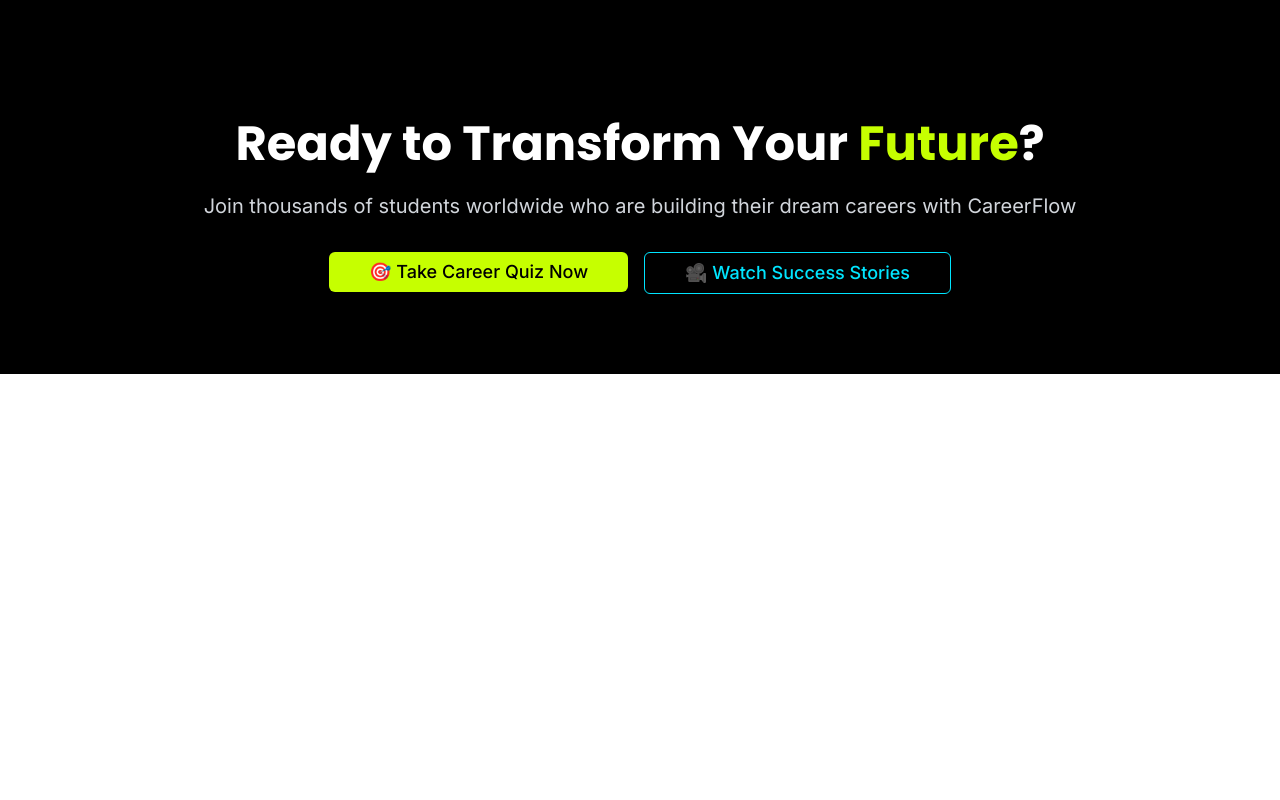
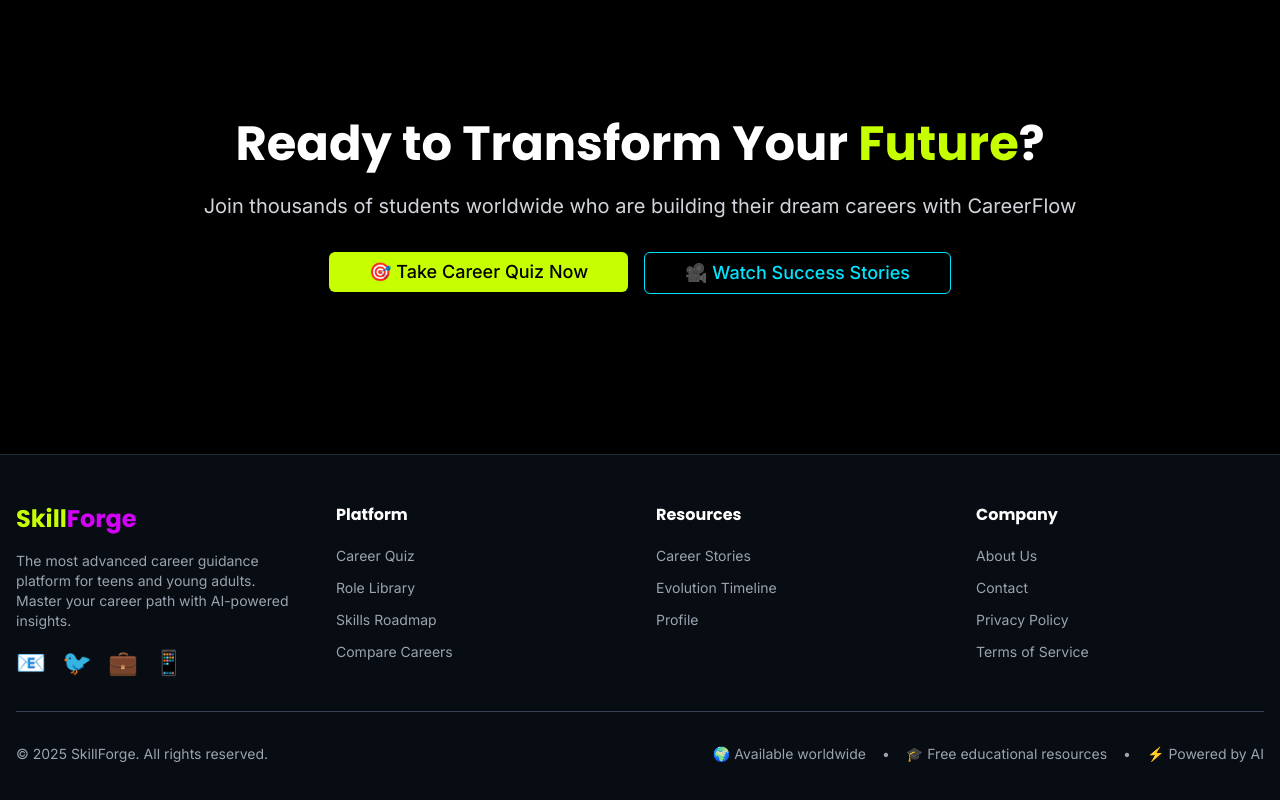
Before and after one commit to ChillandBuild/Skillforge, a React (Vite) app: page / in a window 1280 px wide. Shown: the part 2443-3243 px from the top of the page. Before the commit the page ends 2817 px from the top, so only its background shows below. Built offline with nearby package versions, Linux system fonts and the light colour scheme.

Commit message:
Add missing footer
Add a footer component to the application.

```diff
--- a/src/App.tsx
+++ b/src/App.tsx
@@ -7,6 +7,7 @@ import { QueryClient, QueryClientProvider } from "@tanstack/react-query";
 import { BrowserRouter, Routes, Route } from "react-router-dom";
 import { GameProvider } from "@/contexts/GameContext";
 import Navigation from "@/components/Navigation";
+import Footer from "@/components/Footer";
 import Index from "./pages/Index";
 import CareerQuiz from "./pages/CareerQuiz";
 import RoleLibrary from "./pages/RoleLibrary";
@@ -27,8 +28,9 @@ const App: React.FC = () => {
           <Toaster />
           <Sonner />
           <BrowserRouter>
-            <div className="min-h-screen bg-black">
+            <div className="min-h-screen bg-black flex flex-col">
               <Navigation />
+              <main className="flex-1">
                 <Routes>
                   <Route path="/" element={<Index />} />
                   <Route path="/quiz" element={<CareerQuiz />} />
@@ -40,6 +42,8 @@ const App: React.FC = () => {
                   <Route path="/timeline" element={<CareerEvolutionTimeline />} />
                   <Route path="*" element={<NotFound />} />
                 </Routes>
+              </main>
+              <Footer />
             </div>
           </BrowserRouter>
         </GameProvider>
--- /dev/null
+++ b/src/components/Footer.tsx
@@ -0,0 +1,125 @@
+
+import { Link } from 'react-router-dom';
+import { Separator } from '@/components/ui/separator';
+
+const Footer = () => {
+  const currentYear = new Date().getFullYear();
+
+  const footerLinks = {
+    platform: [
+      { label: 'Career Quiz', path: '/quiz' },
+      { label: 'Role Library', path: '/roles' },
+      { label: 'Skills Roadmap', path: '/roadmap' },
+      { label: 'Compare Careers', path: '/compare' }
+    ],
+    resources: [
+      { label: 'Career Stories', path: '/stories' },
+      { label: 'Evolution Timeline', path: '/timeline' },
+      { label: 'Profile', path: '/profile' }
+    ],
+    company: [
+      { label: 'About Us', path: '#' },
+      { label: 'Contact', path: '#' },
+      { label: 'Privacy Policy', path: '#' },
+      { label: 'Terms of Service', path: '#' }
+    ]
+  };
+
+  return (
+    <footer className="bg-gray-900/50 border-t border-gray-800 mt-20">
+      <div className="max-w-7xl mx-auto px-4 py-12">
+        {/* Main Footer Content */}
+        <div className="grid md:grid-cols-4 gap-8 mb-8">
+          {/* Brand Section */}
+          <div className="space-y-4">
+            <Link to="/" className="flex items-center space-x-2">
+              <div className="text-2xl font-poppins font-bold">
+                <span className="text-neon-lime">Skill</span>
+                <span className="text-neon-purple">Forge</span>
+              </div>
+            </Link>
+            <p className="text-gray-400 text-sm">
+              The most advanced career guidance platform for teens and young adults.
+              Master your career path with AI-powered insights.
+            </p>
+            <div className="flex space-x-4">
+              <span className="text-2xl cursor-pointer hover:text-neon-lime transition-colors">📧</span>
+              <span className="text-2xl cursor-pointer hover:text-neon-lime transition-colors">🐦</span>
+              <span className="text-2xl cursor-pointer hover:text-neon-lime transition-colors">💼</span>
+              <span className="text-2xl cursor-pointer hover:text-neon-lime transition-colors">📱</span>
+            </div>
+          </div>
+
+          {/* Platform Links */}
+          <div>
+            <h3 className="text-white font-poppins font-bold mb-4">Platform</h3>
+            <ul className="space-y-2">
+              {footerLinks.platform.map((link) => (
+                <li key={link.path}>
+                  <Link
+                    to={link.path}
+                    className="text-gray-400 hover:text-neon-lime transition-colors text-sm"
+                  >
+                    {link.label}
+                  </Link>
+                </li>
+              ))}
+            </ul>
+          </div>
+
+          {/* Resources Links */}
+          <div>
+            <h3 className="text-white font-poppins font-bold mb-4">Resources</h3>
+            <ul className="space-y-2">
+              {footerLinks.resources.map((link) => (
+                <li key={link.path}>
+                  <Link
+                    to={link.path}
+                    className="text-gray-400 hover:text-neon-lime transition-colors text-sm"
+                  >
+                    {link.label}
+                  </Link>
+                </li>
+              ))}
+            </ul>
+          </div>
+
+          {/* Company Links */}
+          <div>
+            <h3 className="text-white font-poppins font-bold mb-4">Company</h3>
+            <ul className="space-y-2">
+              {footerLinks.company.map((link) => (
+                <li key={link.path}>
+                  <a
+                    href={link.path}
+                    className="text-gray-400 hover:text-neon-lime transition-colors text-sm"
+                  >
+                    {link.label}
+                  </a>
+                </li>
+              ))}
+            </ul>
+          </div>
+        </div>
+
+        <Separator className="bg-gray-700" />
+
+        {/* Bottom Footer */}
+        <div className="flex flex-col md:flex-row justify-between items-center pt-8 space-y-4 md:space-y-0">
+          <p className="text-gray-400 text-sm">
+            © {currentYear} SkillForge. All rights reserved.
+          </p>
+          <div className="flex items-center space-x-4 text-sm text-gray-400">
+            <span>🌍 Available worldwide</span>
+            <span>•</span>
+            <span>🎓 Free educational resources</span>
+            <span>•</span>
+            <span>⚡ Powered by AI</span>
+          </div>
+        </div>
+      </div>
+    </footer>
+  );
+};
+
+export default Footer;
```
Lines whose indentation alone changed are shown as unchanged.
